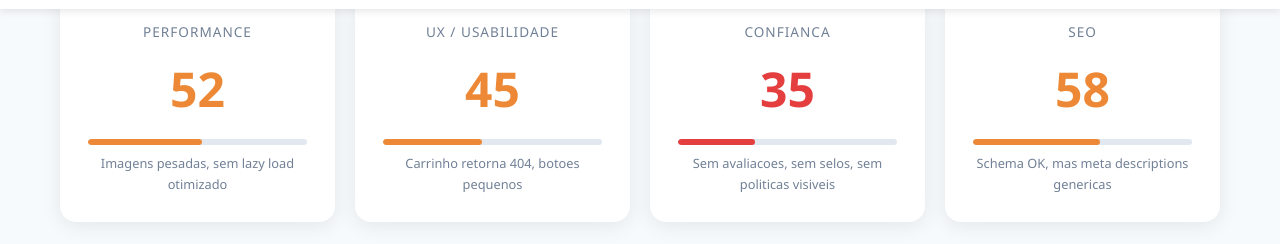
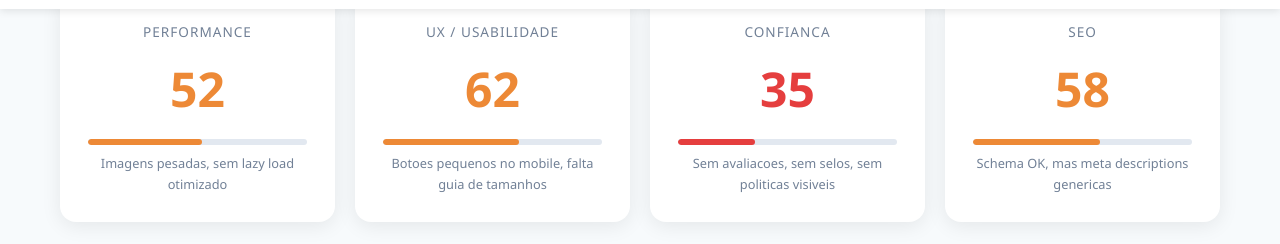
Before and after one commit to matheusfmourao/projeto-claude-code, a website: page auditoria/relatorio-auditoria-lyvafit.html in a window 1280 px wide. Shown: the part 255-499 px from the top of the page. Drawn offline with Linux system fonts and the light colour scheme.

Commit message:
auto: atualizar arquivos

```diff
--- a/auditoria/relatorio-auditoria-lyvafit.html
+++ b/auditoria/relatorio-auditoria-lyvafit.html
@@ -190,9 +190,9 @@ tr:hover { background: var(--gray-50); }
   </div>
   <div class="score-card">
     <div class="score-label">UX / Usabilidade</div>
-    <div class="score-value score-warning">45</div>
-    <div class="score-bar"><div class="score-bar-fill bar-warning" style="width: 45%"></div></div>
-    <div style="font-size:0.8rem;color:var(--gray-600);margin-top:8px">Carrinho retorna 404, botoes pequenos</div>
+    <div class="score-value score-warning">62</div>
+    <div class="score-bar"><div class="score-bar-fill bar-warning" style="width: 62%"></div></div>
+    <div style="font-size:0.8rem;color:var(--gray-600);margin-top:8px">Botoes pequenos no mobile, falta guia de tamanhos</div>
   </div>
   <div class="score-card">
     <div class="score-label">Confianca</div>
```
Also changed, not shown: auditoria/screenshots/funnel_04_carrinho_drawer.png (added), auditoria/screenshots/funnel_04_fullpage.png (added).
